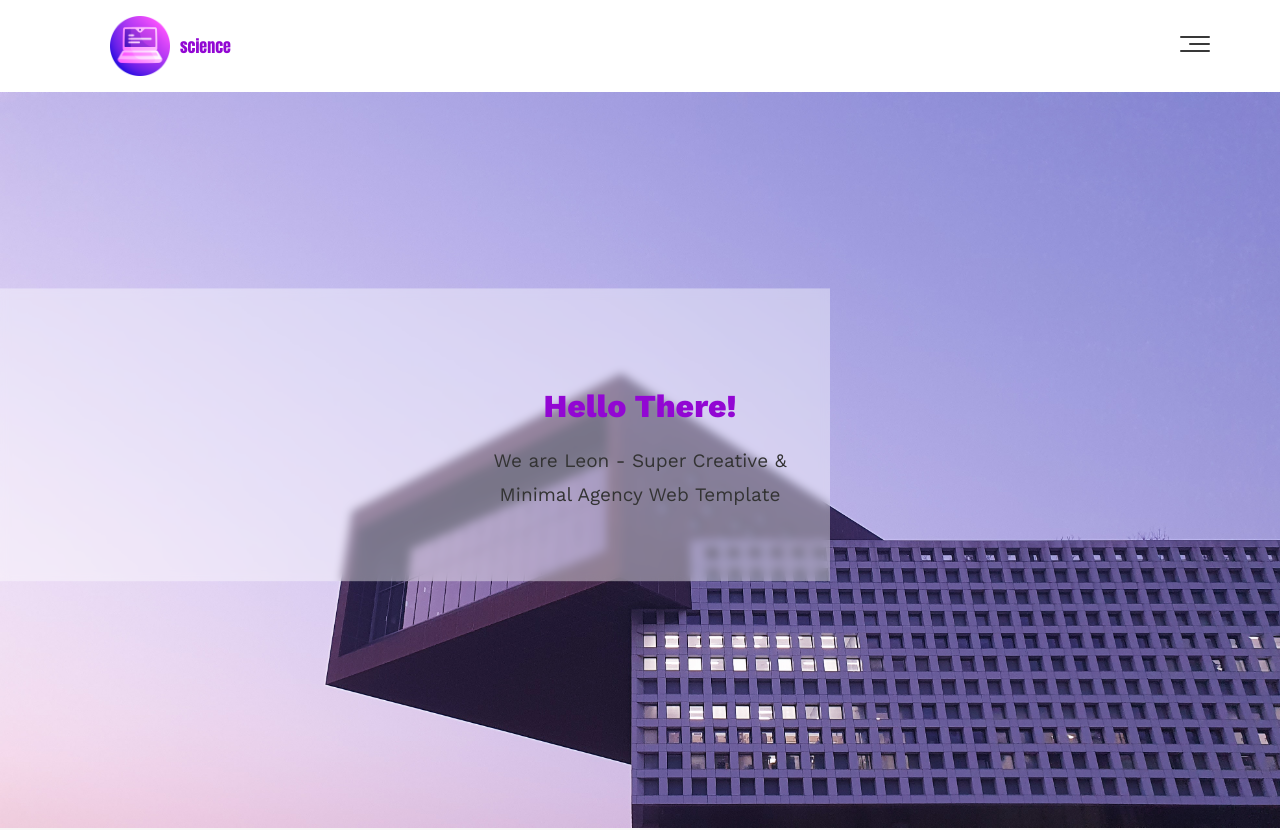
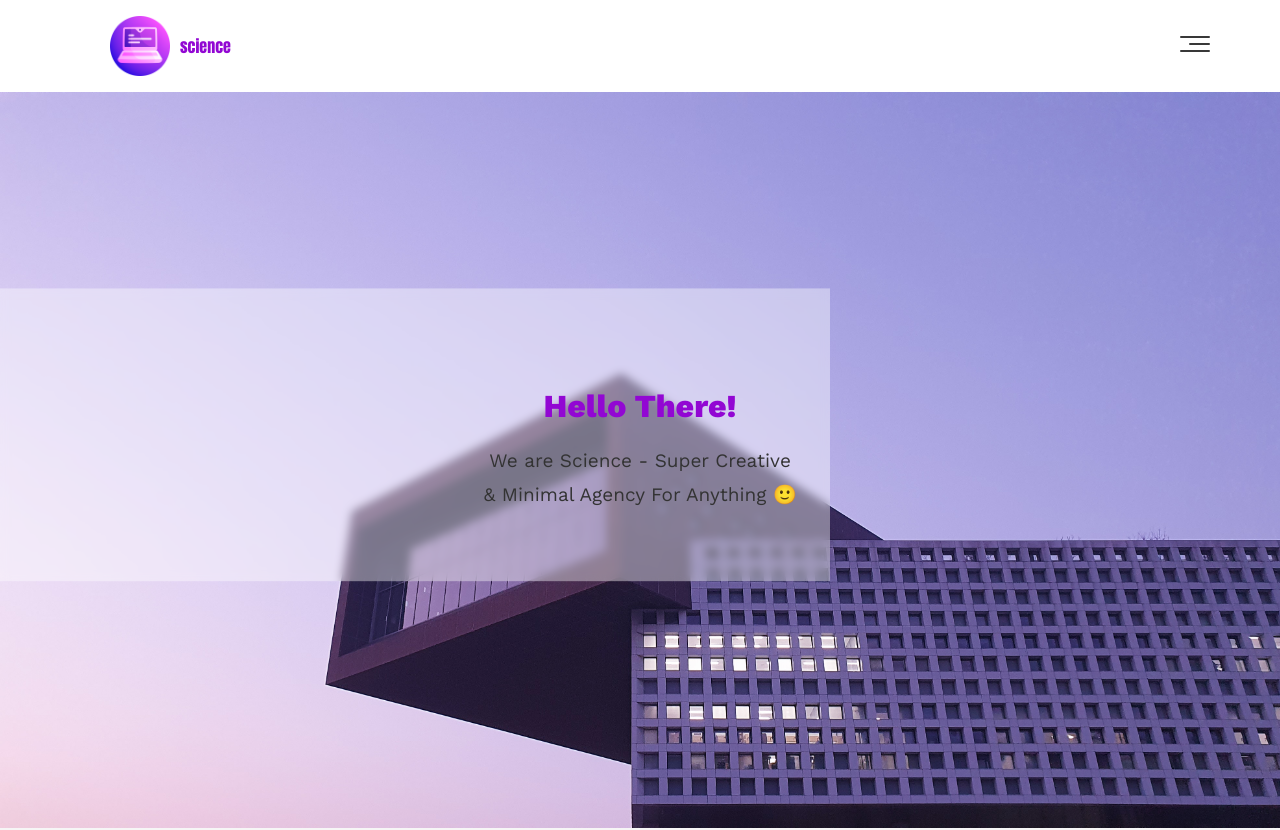
Before and after one commit to AmrMostafaElgendy/science, a plain HTML site: page index.html in a window 1280 px wide. Shown: the top 830 px of the page. Drawn offline with nearby package versions, Linux system fonts and the light colour scheme; a web font is replaced by a local one.

Commit message:
Update index.html

```diff
--- a/index.html
+++ b/index.html
@@ -58,8 +58,8 @@
     <section class="landing" id="landing">
         <div class="intro-text">
             <h1>Hello There!</h1>
-            <p>We are Leon - Super Creative & Minimal
-                Agency Web Template</p>
+            <p>We are Science - Super Creative & Minimal
+                Agency For Anything 🙂 </p>
         </div>
     </section>
     <!-- end landing-page -->
```
